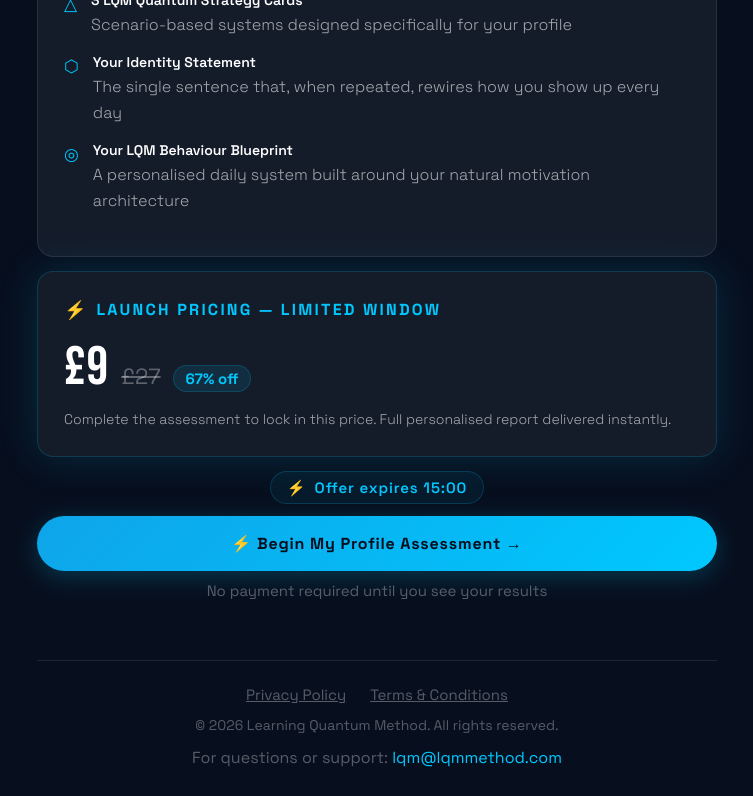
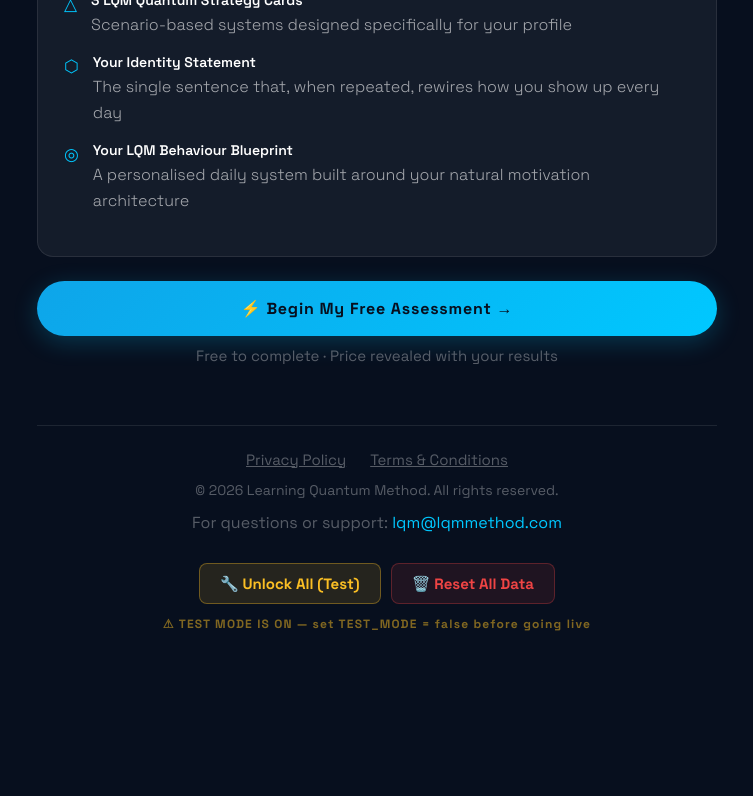
Before and after one commit to quintosrobetos/lqm-assessment, a React (Vite) app: page / in a window 1280 px wide. Shown: the part 963-1759 px from the top of the page, without its empty margins (263-1016 px from the left). After the commit the page ends 1675 px from the top, so only its background shows below. Built offline with nearby package versions, Linux system fonts and the light colour scheme.

Commit message:
Update App.jsx

```diff
--- a/src/App.jsx
+++ b/src/App.jsx
@@ -102,7 +102,7 @@ const TYPES = {
 };
 
 
-const ORIGINAL = 27, DISCOUNTED = 9, TIMER_SECS = 15 * 60;
+const ORIGINAL = 27, DISCOUNTED = 9, TIMER_SECS = 5 * 60;
 
 // ── TEST MODE ──────────────────────────────────────────────────────────────
 // Set to true to show the "Unlock All" button in the footer for testing.
@@ -230,7 +230,7 @@ export default function App() {
     if(!sel)return;
     const a=[...answers,sel];setAnswers(a);setSel(null);
     if(qIdx<questions.length-1){setQIdx(qIdx+1);}
-    else{setCharType(calcType(a));setPhase("processing");let st=0;const iv=setInterval(()=>{st++;setProcStep(st);if(st>=5){clearInterval(iv);setTimeout(()=>setPhase("teaser"),600);}},850);}
+    else{setCharType(calcType(a));setPhase("processing");let st=0;const iv=setInterval(()=>{st++;setProcStep(st);if(st>=5){clearInterval(iv);setTimeout(()=>{setTimerOn(true);setPhase("teaser");},600);}},850);}
   };
 
   return(
@@ -255,8 +255,8 @@ export default function App() {
         <div style={{width:"100%",maxWidth:680,position:"relative",zIndex:1,paddingTop:40}}>
           {showLegal==="privacy" && <LegalPage type="privacy" onClose={()=>setShowLegal(null)}/>}
           {showLegal==="terms"   && <LegalPage type="terms"   onClose={()=>setShowLegal(null)}/>}
-          {!showLegal && phase==="landing"    && <Landing onStart={()=>{setTimerOn(true);setPhase("quiz");}} t={timeLeft} fmt={fmt}/>}
-          {!showLegal && phase==="quiz"       && <Quiz q={questions[qIdx]} idx={qIdx} sel={sel} onSel={setSel} onNext={handleNext} t={timeLeft} fmt={fmt}/>}
+          {!showLegal && phase==="landing"    && <Landing onStart={()=>setPhase("quiz")}/>}
+          {!showLegal && phase==="quiz"       && <Quiz q={questions[qIdx]} idx={qIdx} sel={sel} onSel={setSel} onNext={handleNext}/>}
           {!showLegal && phase==="processing" && <Processing step={procStep}/>}
           {!showLegal && phase==="teaser"     && <Teaser type={TYPES[charType]} t={timeLeft} fmt={fmt} onUnlock={()=>{ generateDeliveryRef(); window.open(STRIPE_MAIN,"_blank"); }}/>}
           {!showLegal && phase==="paid"       && <>
@@ -669,7 +669,7 @@ function RotatingStrapline() {
   );
 }
 
-function Landing({onStart,t,fmt}){
+function Landing({onStart}){
   return(
     <div>
       <div className="fu" style={{textAlign:"center",marginBottom:28,paddingTop:8}}><Logo size="lg"/></div>
@@ -687,7 +687,7 @@ function Landing({onStart,t,fmt}){
           </div>
         ))}
       </div>
-      <Panel style={{marginBottom:14,borderTop:`2px solid rgba(0,200,255,0.18)`}}>
+      <Panel style={{marginBottom:24,borderTop:`2px solid rgba(0,200,255,0.18)`}}>
         <SLabel>What's inside your report</SLabel>
         {[["⚛","Your Behavioural Archetype","Deep analysis of your unique motivation architecture — how you're wired to learn, decide and perform"],["◈","Strengths & Blind Spot Analysis","An honest breakdown of your psychological edge and the patterns quietly holding you back"],["△","3 LQM Quantum Strategy Cards","Scenario-based systems designed specifically for your profile"],["⬡","Your Identity Statement","The single sentence that, when repeated, rewires how you show up every day"],["◎","Your LQM Behaviour Blueprint","A personalised daily system built around your natural motivation architecture"]].map(([ic,ti,de])=>(
           <div key={ti} style={{display:"flex",gap:14,marginBottom:16,alignItems:"flex-start"}}>
@@ -696,33 +696,19 @@ function Landing({onStart,t,fmt}){
           </div>
         ))}
       </Panel>
-      <Panel className="fu4" style={{marginBottom:14,borderColor:BORDER}} glow>
-        <div style={{display:"flex",alignItems:"center",gap:10,marginBottom:14}}>
-          <span style={{color:E_BLUE,fontSize:18}}>⚡</span>
-          <p style={{fontSize:16,fontWeight:700,letterSpacing:".14em",textTransform:"uppercase",color:E_BLUE}}>Launch Pricing — Limited Window</p>
-        </div>
-        <div style={{display:"flex",alignItems:"baseline",gap:12,marginBottom:8}}>
-          <span style={{fontFamily:"'Bebas Neue',sans-serif",fontSize:54,letterSpacing:1,color:WHITE}}>£{DISCOUNTED}</span>
-          <span style={{fontSize:22,color:DIMMED,textDecoration:"line-through"}}>£{ORIGINAL}</span>
-          <span style={{background:"rgba(0,200,255,0.1)",border:`1px solid ${BORDER}`,color:E_BLUE,padding:"3px 12px",borderRadius:100,fontSize:15,fontWeight:700}}>67% off</span>
-        </div>
-        <p style={{fontSize:14,color:MUTED,fontWeight:300,lineHeight:1.6}}>Complete the assessment to lock in this price. Full personalised report delivered instantly.</p>
-      </Panel>
-      <div className="fu4" style={{textAlign:"center",marginBottom:12}}><TimerBadge t={t} fmt={fmt}/></div>
-      <div className="fu5" style={{textAlign:"center"}}>
-        <PrimaryBtn onClick={onStart}>⚡ Begin My Profile Assessment →</PrimaryBtn>
-        <p style={{marginTop:10,fontSize:15,color:DIMMED}}>No payment required until you see your results</p>
+      <div className="fu4" style={{textAlign:"center"}}>
+        <PrimaryBtn onClick={onStart}>⚡ Begin My Free Assessment →</PrimaryBtn>
+        <p style={{marginTop:10,fontSize:15,color:DIMMED}}>Free to complete · Price revealed with your results</p>
       </div>
     </div>
   );
 }
-function Quiz({q,idx,sel,onSel,onNext,t,fmt}){
+function Quiz({q,idx,sel,onSel,onNext}){
   const pct=(idx/questions.length)*100;
   return(
     <div style={{animation:"fadeUp .4s ease both"}}>
-      <div style={{display:"flex",justifyContent:"space-between",alignItems:"center",marginBottom:20}}>
+      <div style={{display:"flex",justifyContent:"center",alignItems:"center",marginBottom:20}}>
         <span style={{fontFamily:"'Bebas Neue',sans-serif",fontSize:18,letterSpacing:2,color:DIMMED}}>{String(idx+1).padStart(2,"0")} / {String(questions.length).padStart(2,"0")}</span>
-        <TimerBadge t={t} fmt={fmt}/>
       </div>
       <div style={{height:2,background:"rgba(255,255,255,0.06)",borderRadius:100,marginBottom:30,overflow:"hidden"}}>
         <div style={{height:"100%",width:`${pct}%`,background:`linear-gradient(90deg,${E_BLUE2},${E_BLUE})`,borderRadius:100,transition:"width .5s ease",boxShadow:`0 0 10px ${E_BLUE}55`}}/>
```
